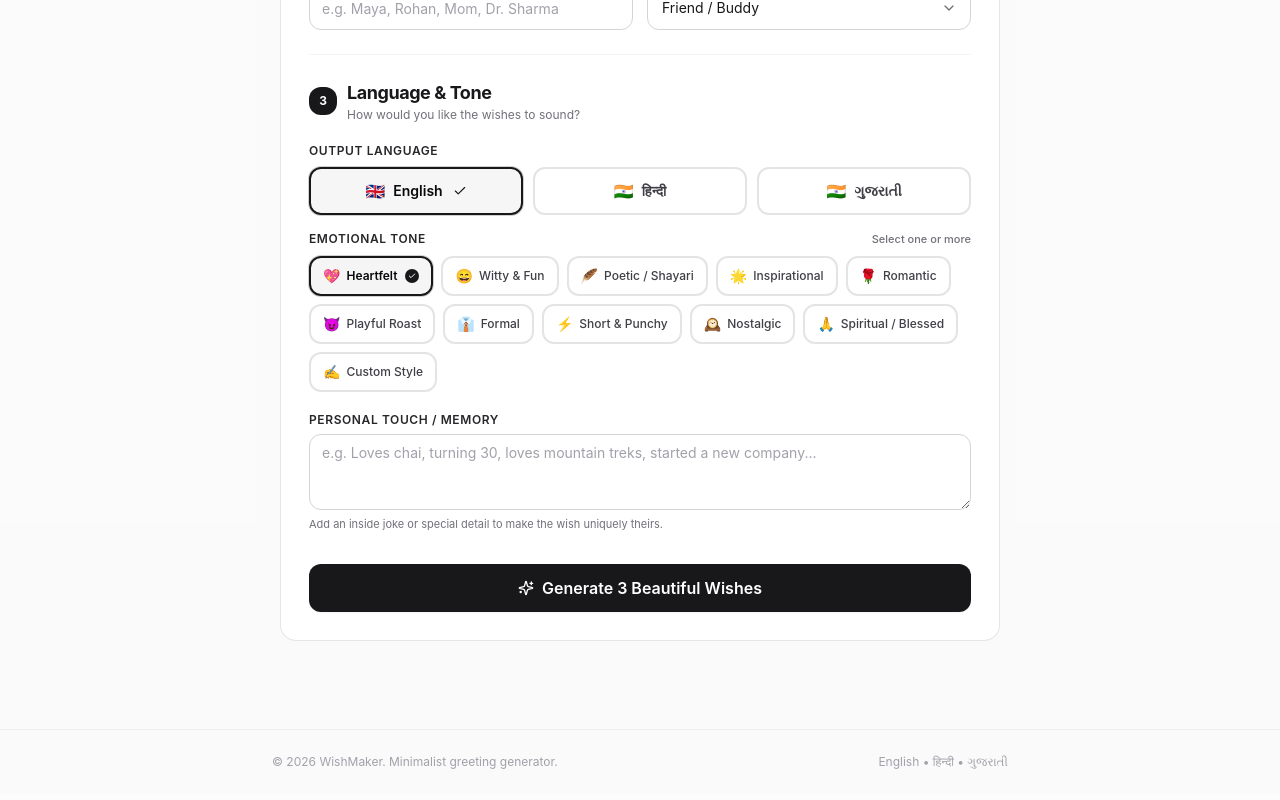
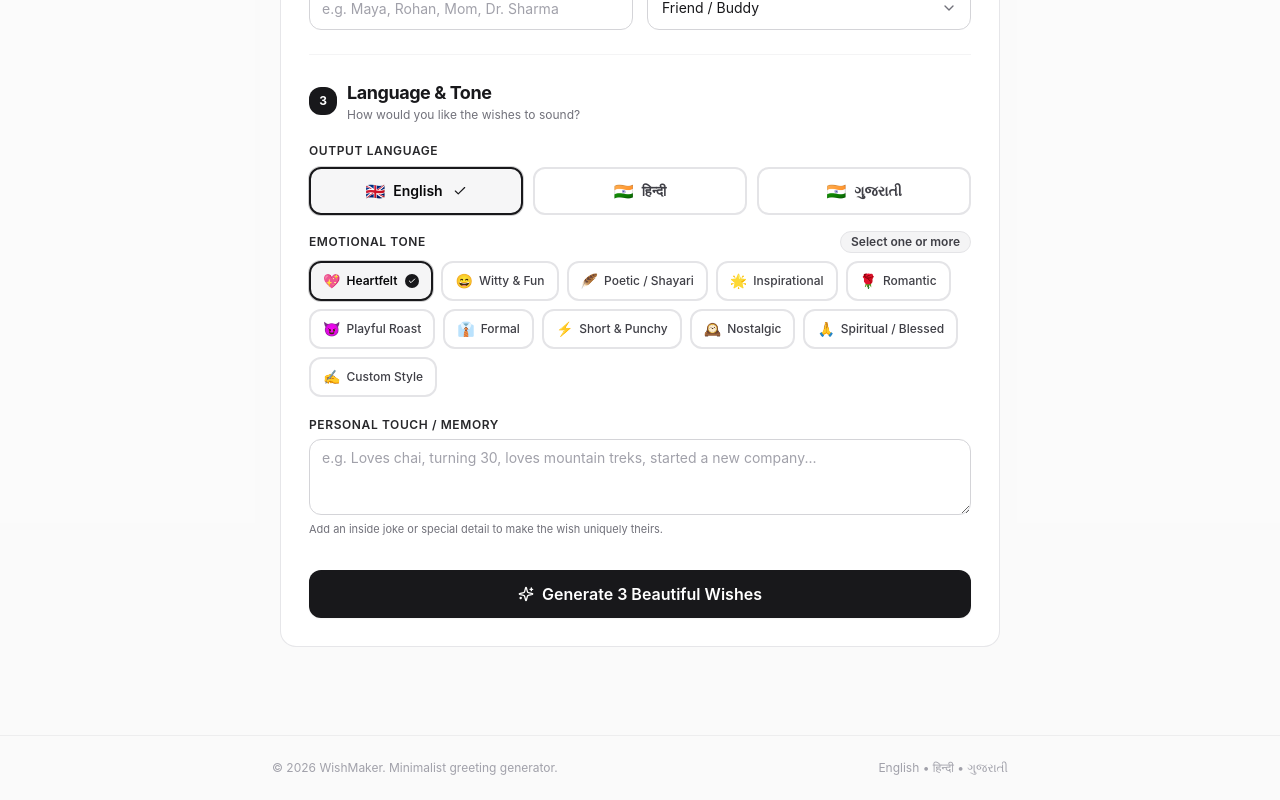
Before and after one commit to princesojitra/wishmaker, a React (Vite) app: page / in a window 1280 px wide. Shown: the part 1002-1802 px from the top of the page. Built offline with nearby package versions, Linux system fonts and the light colour scheme; a web font is replaced by a local one.

Commit message:
style: enhance visibility and contrast for 'Select one or more' indicator

```diff
--- a/src/components/WishForm.tsx
+++ b/src/components/WishForm.tsx
@@ -236,7 +236,7 @@ export const WishForm: React.FC<WishFormProps> = ({
             <label className="text-xs font-semibold text-zinc-800 dark:text-zinc-200 uppercase tracking-wider block">
               {t.toneLabel}
             </label>
-            <span className="text-[11px] text-zinc-500 font-medium">
+            <span className="inline-flex items-center rounded-full border border-zinc-200 bg-zinc-100 px-2.5 py-0.5 text-xs font-semibold text-zinc-700 dark:border-zinc-700 dark:bg-zinc-800 dark:text-zinc-200 shadow-2xs">
               {language === 'hi'
                 ? 'एक या अधिक टोन चुनें'
                 : language === 'gu'
```
